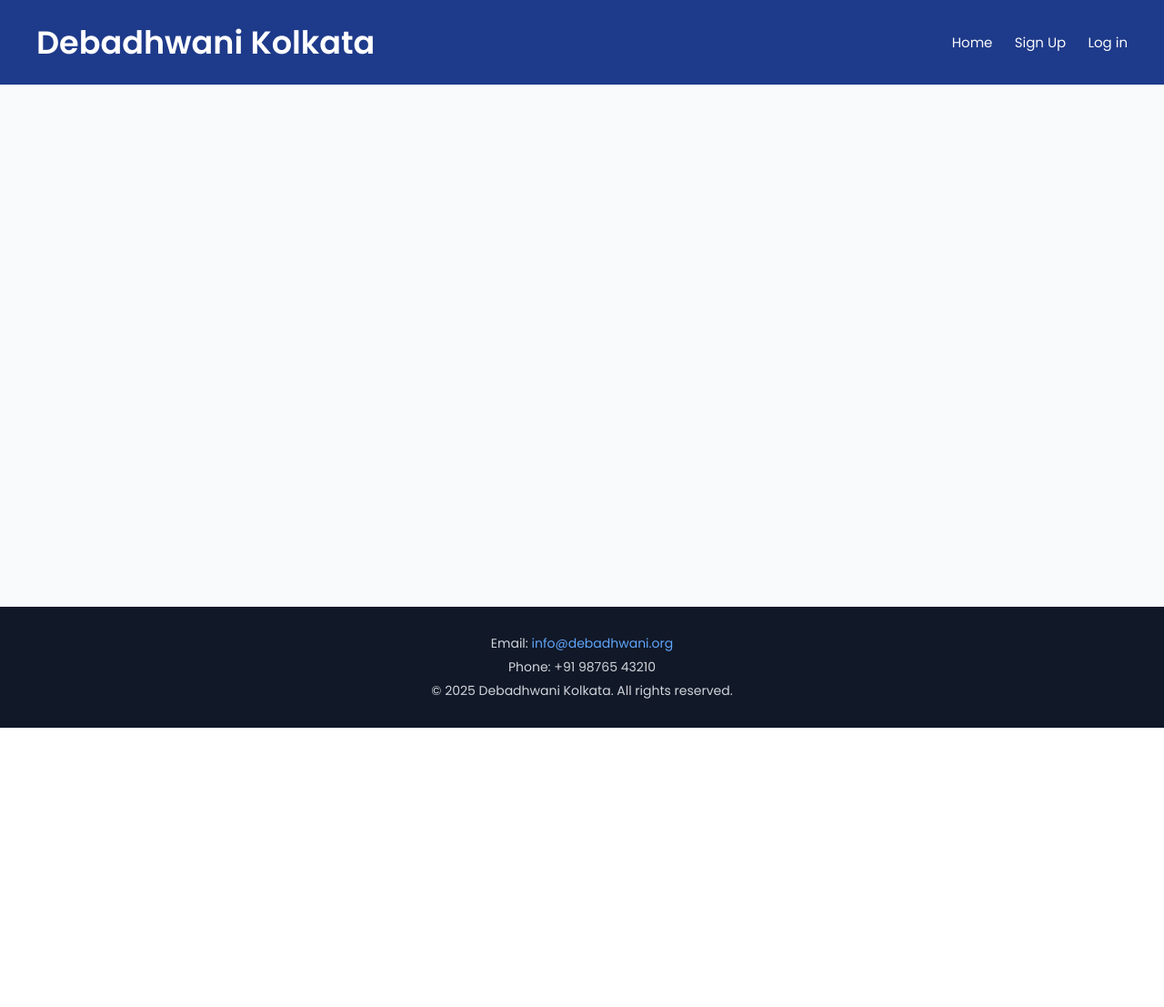
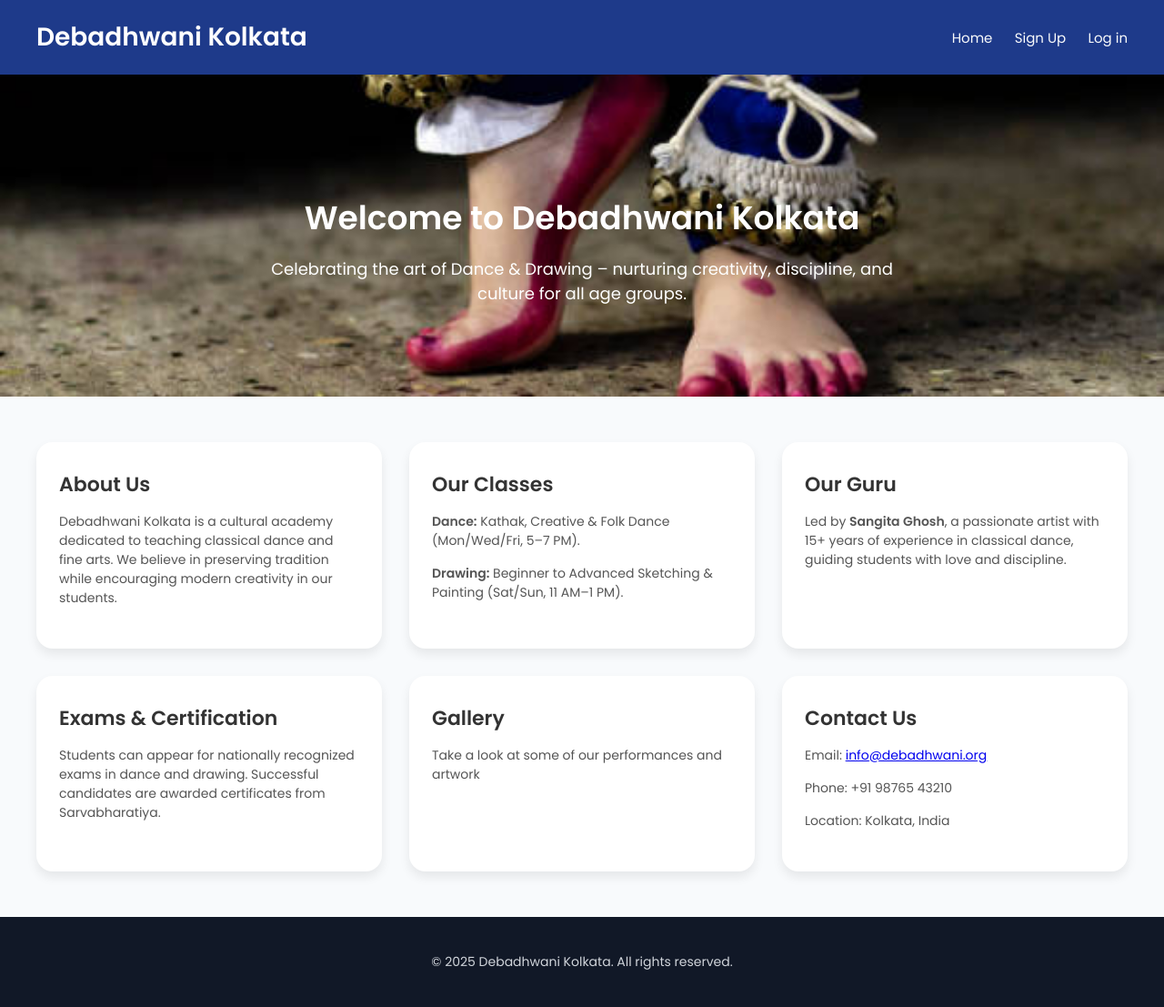
Before and after one commit to byt3ing/student_tracker, a Django app: page / in a window 1280 px wide. Shown: the whole page at 91% size. Before the commit the page ends 800 px from the top, so only its background shows below. Run offline with Django 5.2, Linux system fonts and the light colour scheme.

Commit message:
Basic Website

```diff
--- a/templates/accounts/index.html
+++ b/templates/accounts/index.html
@@ -1,3 +1,4 @@
+{% load static %}
 <!DOCTYPE html>
 <html lang="en">
 <head>
@@ -27,11 +28,9 @@
     }
     header h1 {
       margin: 0;
-      font-size: 35px;
+      font-size: 28px;
       font-weight: 600;
     }
-
-    /* Navigation */
     nav a {
       color: #f9fafb;
       text-decoration: none;
@@ -47,24 +46,30 @@
       font-weight: 600;
       margin-left: 15px;
     }
+    .hero h2 {
+      font-size: 36px;
+      text-shadow: #111827;
+      margin-bottom: 15px;
+    }
+    .hero p {
+      font-size: 18px;
+      text-shadow: #111827;
+      max-width: 700px;
+      margin: 0 auto;
+    }
 
-    /* Main */
+    /* Main Content */
     main {
-      flex: 1; /* ensures footer sticks at bottom */
-      display: grid;
-      grid-template-columns: 1fr;
-      gap: 30px;
+      flex: 1;
       padding: 50px 20px;
       max-width: 1200px;
       margin: auto;
-      width: 100%;
+      display: grid;
+      gap: 30px;
     }
     @media (min-width: 768px) {
-      main {
-        grid-template-columns: repeat(3, 1fr);
+      main { grid-template-columns: repeat(3, 1fr); }
     }
-    }
-
     .card {
       background: white;
       padding: 30px 25px;
@@ -76,6 +81,14 @@
       transform: translateY(-5px);
       box-shadow: 0 10px 20px rgba(0,0,0,0.12);
     }
+    .hero {
+    background: url("{% static 'ghungru.jpg' %}") no-repeat center center;
+    background-size: cover;
+    padding: 100px 20px;
+    text-align: center;
+    color: white;
+
+}
     .card h2 {
       margin-top: 0;
       font-size: 22px;
@@ -85,7 +98,7 @@
     .card p {
       font-size: 14px;
       color: #555;
-      margin-bottom: 25px;
+      margin-bottom: 15px;
     }
 
     /* Buttons */
@@ -113,10 +126,7 @@
       text-align: center;
       padding: 25px 15px;
       font-size: 14px;
-      margin-top: auto; /* pushes footer down */
-    }
-    footer p {
-      margin: 5px 0;
+      margin-top: auto;
     }
     footer a {
       color: #60a5fa;
@@ -124,9 +134,6 @@
     }
     footer a:hover {
       text-decoration: underline;
-    }
-    .username{
-      padding: 2px 40px;
     }
   </style>
 </head>
@@ -146,10 +153,10 @@
     </nav>
   </header>
 
-  <!-- Main Content -->
+  <!-- MAIN CONTENT -->
+  {% if user.is_staff %}
+  <!-- ADMIN DASHBOARD -->
   <main>
-    {% if user.is_staff %}
-      <!-- Add Student -->
     <div class="card">
       <h2>Add New Student</h2>
       <p>Register a new student to the database.</p>
@@ -158,7 +165,6 @@
       </a>
     </div>
 
-      <!-- Add Exam -->
     <div class="card">
       <h2>Add Exam</h2>
       <p>Schedule or register a new exam.</p>
@@ -166,13 +172,52 @@
         <button class="add-exam">Add Exam</button>
       </a>
     </div>
+  </main>
+
   {% endif %}
+  <!-- PUBLIC LAYOUT -->
+  <section class="hero">
+    <h2>Welcome to Debadhwani Kolkata</h2>
+    <p>Celebrating the art of Dance & Drawing – nurturing creativity, discipline, and culture for all age groups.</p>
+  </section>
+
+  <main>
+    <div class="card" id="about">
+      <h2>About Us</h2>
+      <p>Debadhwani Kolkata is a cultural academy dedicated to teaching classical dance and fine arts. We believe in preserving tradition while encouraging modern creativity in our students.</p>
+    </div>
+
+    <div class="card" id="classes">
+      <h2>Our Classes</h2>
+      <p><strong>Dance:</strong> Kathak, Creative & Folk Dance (Mon/Wed/Fri, 5–7 PM).</p>
+      <p><strong>Drawing:</strong> Beginner to Advanced Sketching & Painting (Sat/Sun, 11 AM–1 PM).</p>
+    </div>
+
+    <div class="card">
+      <h2>Our Guru</h2>
+      <p>Led by <strong>Sangita Ghosh</strong>, a passionate artist with 15+ years of experience in classical dance, guiding students with love and discipline.</p>
+    </div>
+
+    <div class="card">
+      <h2>Exams & Certification</h2>
+      <p>Students can appear for nationally recognized exams in dance and drawing. Successful candidates are awarded certificates from Sarvabharatiya.</p>
+    </div>
+
+    <div class="card" id="gallery">
+      <h2>Gallery</h2>
+      <p>Take a look at some of our performances and artwork</p>
+    </div>
+
+    <div class="card" id="contact">
+      <h2>Contact Us</h2>
+      <p>Email: <a href="mailto:info@debadhwani.org">info@debadhwani.org</a></p>
+      <p>Phone: +91 98765 43210</p>
+      <p>Location: Kolkata, India</p>
+    </div>
   </main>
 
   <!-- Footer -->
   <footer>
-    <p>Email: <a href="mailto:info@debadhwani.org">info@debadhwani.org</a></p>
-    <p>Phone: +91 98765 43210</p>
     <p>© 2025 Debadhwani Kolkata. All rights reserved.</p>
   </footer>
 </body>
--- a/tracker/settings.py
+++ b/tracker/settings.py
@@ -114,7 +114,7 @@ USE_TZ = True
 # Static files (CSS, JavaScript, Images)
 # https://docs.djangoproject.com/en/5.2/howto/static-files/
 
-STATIC_URL = 'static/'
+STATIC_URL = '/static/'
 
 # Default primary key field type
 # https://docs.djangoproject.com/en/5.2/ref/settings/#default-auto-field
```
Also changed, not shown: accounts/static/ghungru.jpg (added). Lines whose indentation alone changed are shown as unchanged.
